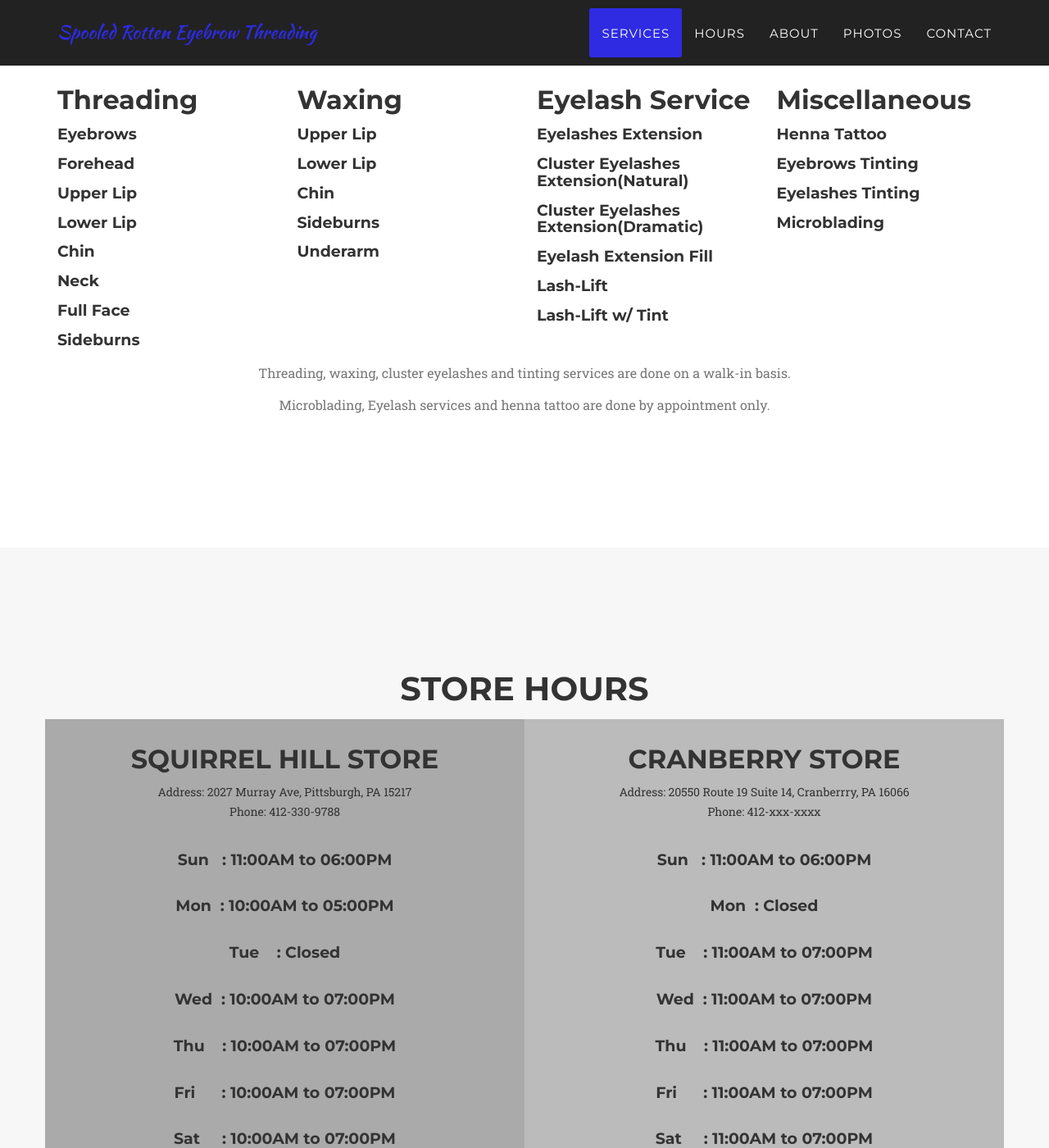
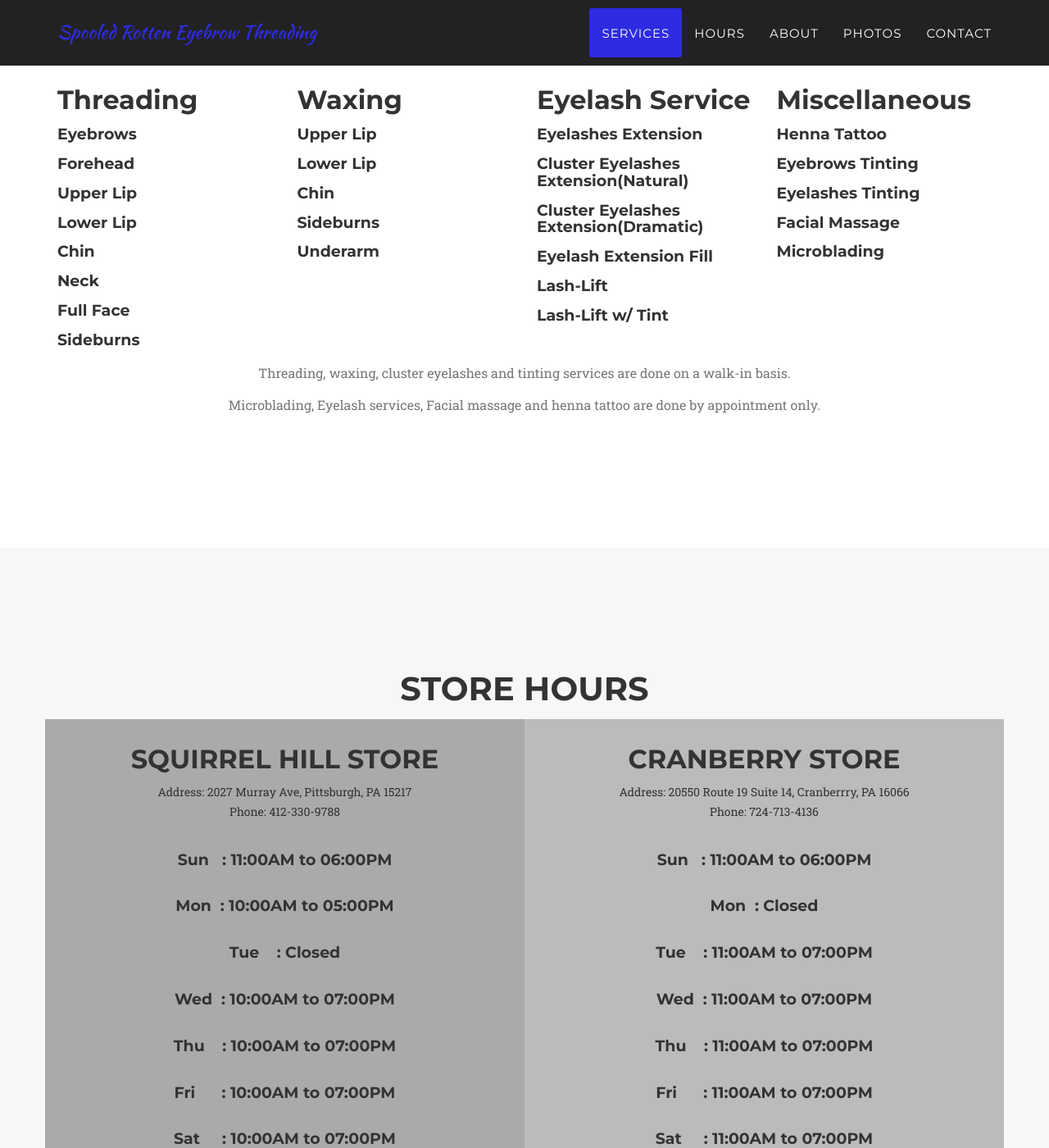
Before and after one commit to spooledrotten/spooledrotten.github.io, a Jekyll site: the page built from index.html, in a window 1280 px wide and 1400 px high, scrolled down 878 px. Shown: the whole window at 82% size. Built offline with Jekyll 4.4.1, drawn with Linux system fonts in a browser that asks for light colours; some web fonts are replaced.

Commit message:
103rd commit

```diff
--- a/_includes/services.html
+++ b/_includes/services.html
@@ -53,13 +53,14 @@
 					<h4 class="service-heading">Henna Tattoo<!--&nbsp;&nbsp;&nbsp;&nbsp;&nbsp;&nbsp;&nbsp;&nbsp;- $10+--></h4>
 					<h4 class="service-heading">Eyebrows Tinting<!--&nbsp;- $18--></h4>
 					<h4 class="service-heading">Eyelashes Tinting<!-- - $22--></h4>
+                    <h4 class="service-heading">Facial Massage</h4>
                     <h4 class="service-heading">Microblading<!--&nbsp;&nbsp;&nbsp;&nbsp;&nbsp;&nbsp;&nbsp;&nbsp;&nbsp;- $350--></h4>
 				</div>
 			</div>
 			<div class="row">
                 <div class="col-lg-8 col-lg-offset-2 text-center">
                     <p class="large text-muted">Threading, waxing, cluster eyelashes and tinting services are done on a walk-in basis.</p>
-					<p class="large text-muted">Microblading, Eyelash services and henna tattoo are done by appointment only.<br></p>
+					<p class="large text-muted">Microblading, Eyelash services, Facial massage and henna tattoo are done by appointment only.<br></p>
 				</div>
 			</div>
 
--- a/_includes/team.html
+++ b/_includes/team.html
@@ -50,7 +50,7 @@
   </div>
   <div class="column" style="background-color:#bbb;">
     <h2>Cranberry Store</h2>
-        <p>Address: 20550 Route 19 Suite 14, Cranberrry, PA 16066 </br>Phone: 412-xxx-xxxx</p>
+        <p>Address: 20550 Route 19 Suite 14, Cranberrry, PA 16066 </br>Phone: 724-713-4136</p>
         <h4 class="service-heading"><br>Sun  &nbsp;&nbsp;: 11:00AM to 06:00PM</br></h4>
 
     <h4 class="service-heading"><br>Mon  &nbsp;: Closed</br></h4>
```
